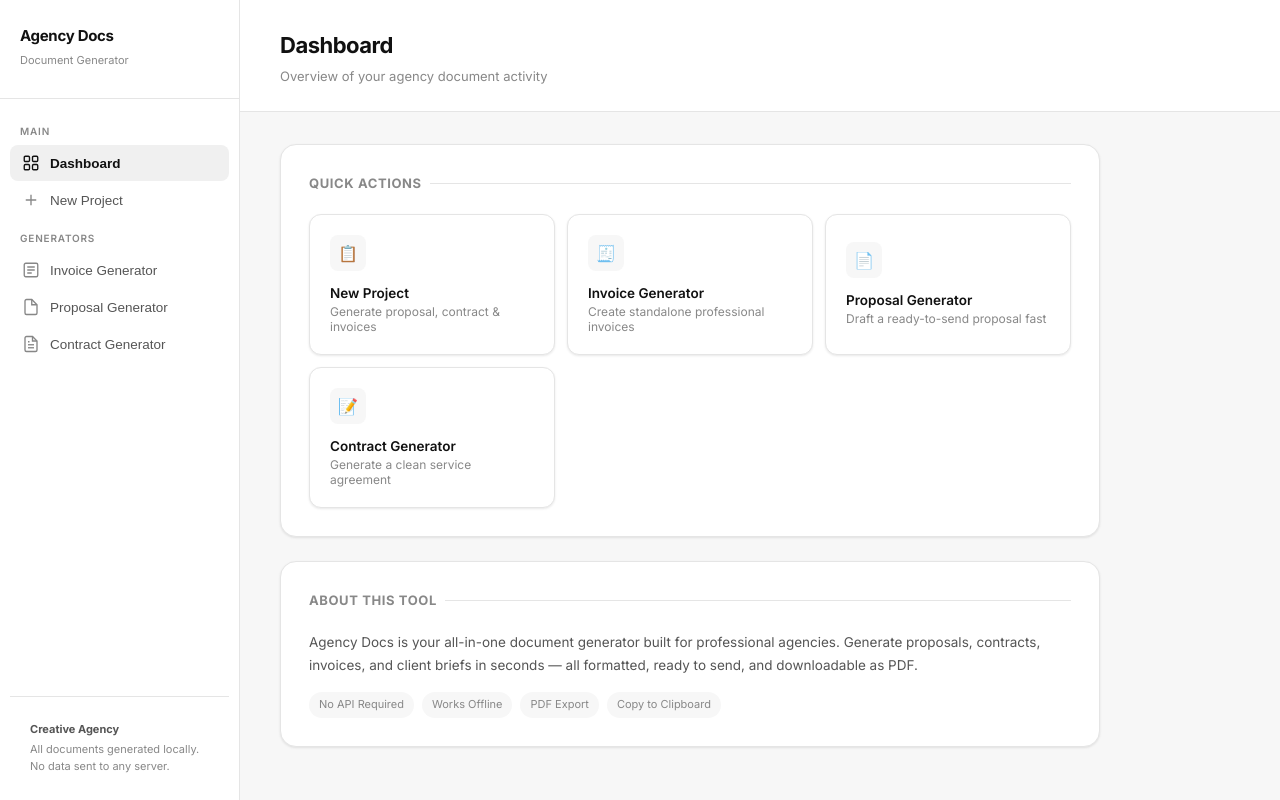
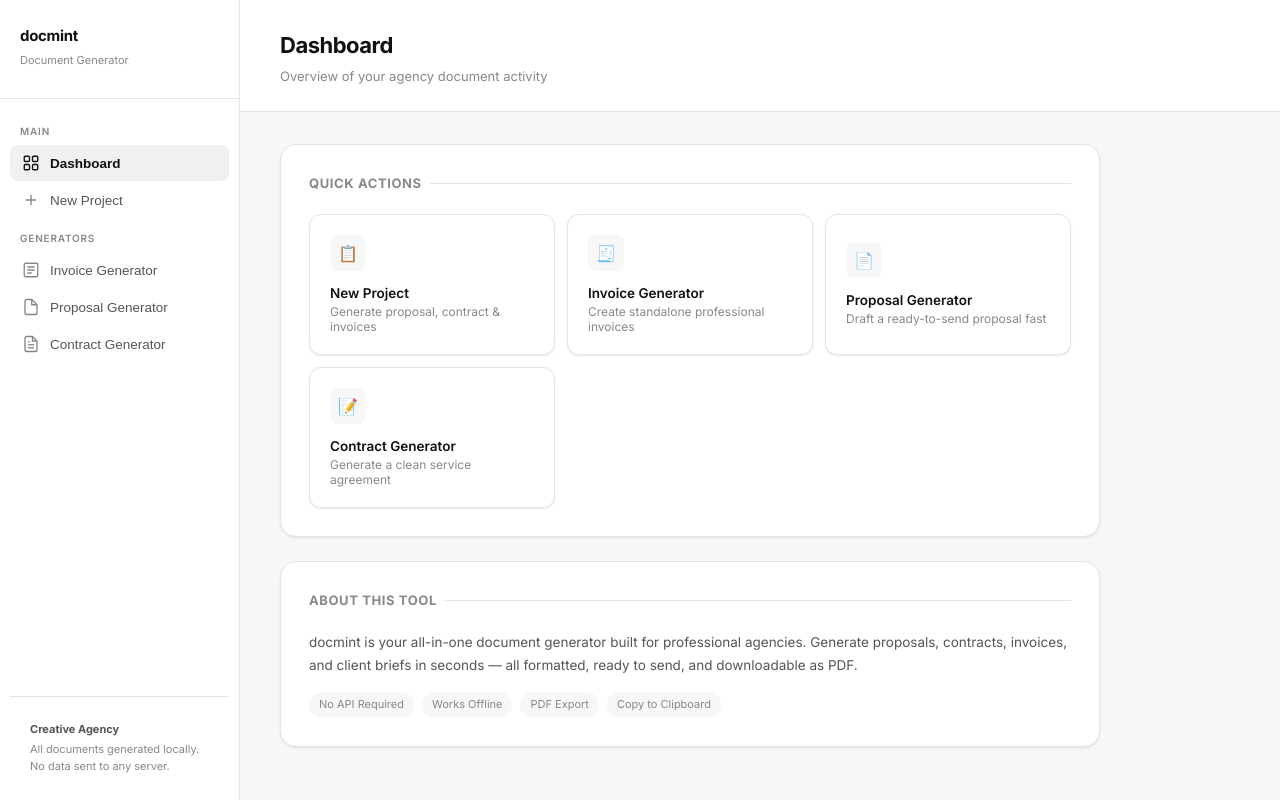
Before and after one commit to waximhq-spec/docmint, a React (Vite) app: page / in a window 1280 px wide. Built offline with nearby package versions, Linux system fonts and the light colour scheme.

Commit message:
brand: rename software to docmint

```diff
--- a/index.html
+++ b/index.html
@@ -4,8 +4,8 @@
     <meta charset="UTF-8" />
     <link rel="icon" type="image/svg+xml" href="/vite.svg" />
     <meta name="viewport" content="width=device-width, initial-scale=1.0" />
-    <meta name="description" content="Agency Document Generator - Professional proposal, contract, and invoice generator for agencies." />
-    <title>Agency Docs — Professional Document Generator</title>
+    <meta name="description" content="docmint - Professional proposal, contract, and invoice generator for agencies." />
+    <title>docmint — Professional Document Generator</title>
     <link rel="preconnect" href="https://fonts.googleapis.com" />
     <link rel="preconnect" href="https://fonts.gstatic.com" crossorigin />
     <link href="https://fonts.googleapis.com/css2?family=Inter:wght@300;400;500;600;700&display=swap" rel="stylesheet" />
--- a/package.json
+++ b/package.json
@@ -1,5 +1,5 @@
 {
-  "name": "new-folder",
+  "name": "docmint",
   "private": true,
   "version": "0.0.0",
   "type": "module",
--- a/src/components/Sidebar.jsx
+++ b/src/components/Sidebar.jsx
@@ -77,7 +77,7 @@ export default function Sidebar({ activePage, onNavigate }) {
   return (
     <aside className="sidebar">
       <div className="sidebar-logo">
-        <h1>Agency Docs</h1>
+        <h1>docmint</h1>
         <span>Document Generator</span>
       </div>
 
--- a/src/pages/Dashboard.jsx
+++ b/src/pages/Dashboard.jsx
@@ -49,7 +49,7 @@ export default function Dashboard({ onNavigate }) {
       <div className="card">
         <div className="card-title">About This Tool</div>
         <p style={{ fontSize: 13.5, color: 'var(--text-secondary)', lineHeight: 1.7 }}>
-          Agency Docs is your all-in-one document generator built for professional agencies.
+          docmint is your all-in-one document generator built for professional agencies.
           Generate proposals, contracts, invoices, and client briefs in seconds —
           all formatted, ready to send, and downloadable as PDF.
         </p>
```
